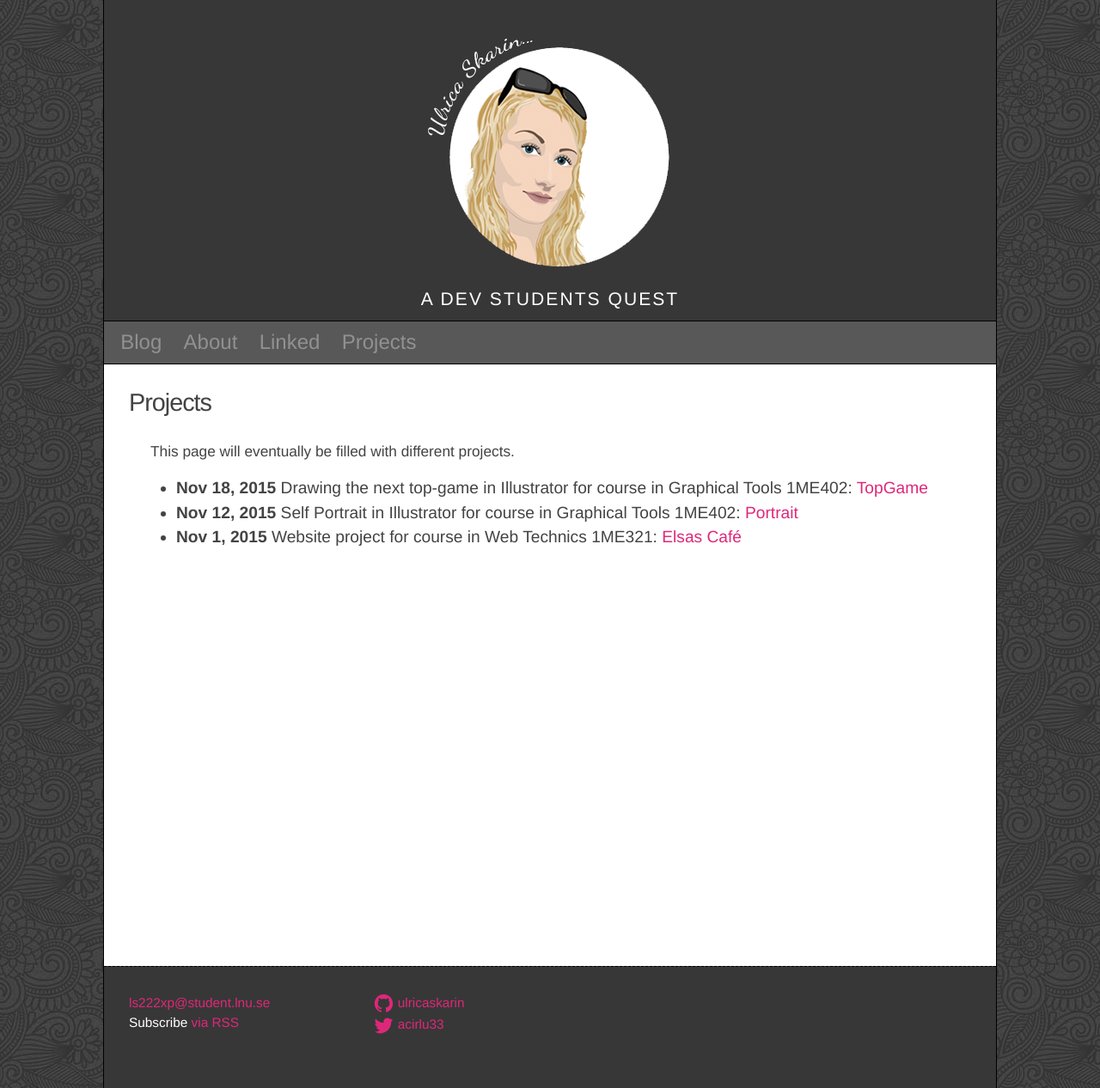
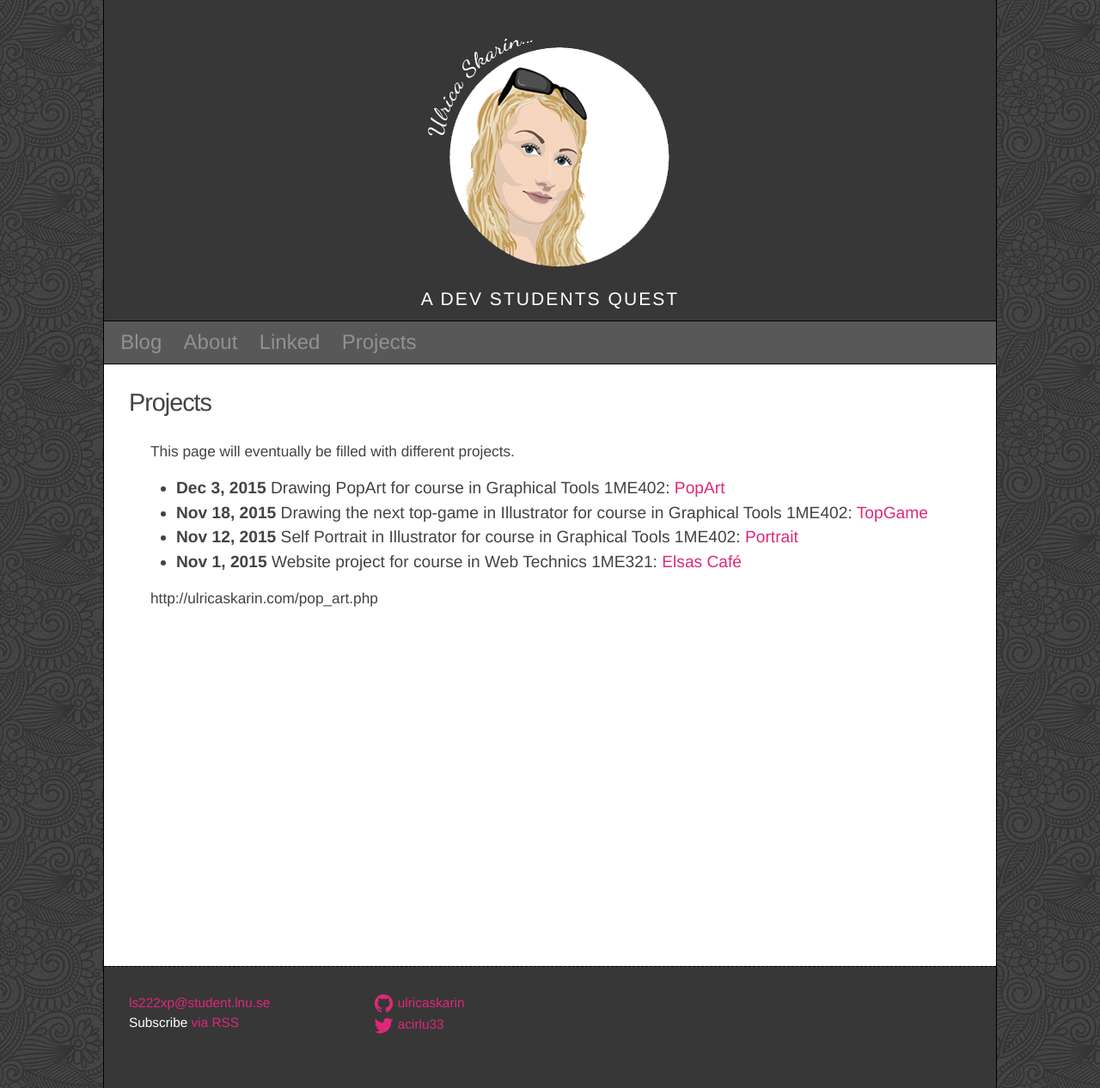
Before and after one commit to ulricaskarin/ulricaskarin.github.io, a Jekyll site: the page built from projects.md, in a window 1280 px wide. Shown: the whole page at 86% size. Built offline with Jekyll 4.4.1, drawn with Linux system fonts in a browser that asks for light colours; comment, search, counter and statistics services are not loaded.

Commit message:
Adding project to projectpage

```diff
--- a/projects.md
+++ b/projects.md
@@ -9,6 +9,10 @@ description: LNU School projects
 
 This page will eventually be filled with different projects.
 
+- **Dec 3, 2015** Drawing PopArt for course in Graphical Tools 1ME402: [PopArt](http://ulricaskarin.com/pop_art.php){:target="_blank"}
 - **Nov 18, 2015** Drawing the next top-game in Illustrator for course in Graphical Tools 1ME402: [TopGame](http://ulricaskarin.com/top_game.php){:target="_blank"}
 - **Nov 12, 2015** Self Portrait in Illustrator for course in Graphical Tools 1ME402: [Portrait](http://ulricaskarin.com/self_portrait.php){:target="_blank"}
 - **Nov 1, 2015** Website project for course in Web Technics 1ME321: [Elsas Café](http://ulricaskarin.com/u3/index.html){:target="_blank"}
+
+
+http://ulricaskarin.com/pop_art.php
```
